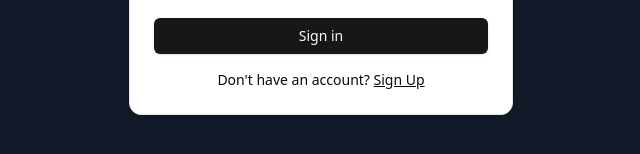
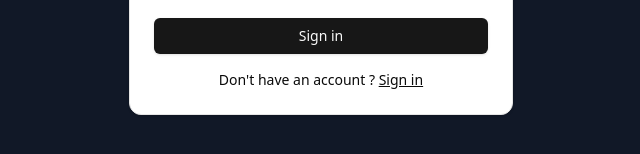
Before and after one commit to Dharma-Teja-22/Recruitment-Portal-FE, a React (Vite) app: page /login in a window 1280 px wide. Shown: the part 490-644 px from the top of the page, without its empty margins (319-959 px from the left). Built offline with nearby package versions, Linux system fonts and the light colour scheme; no server answers.

Commit message:
Final Edit after Deployment

```diff
--- a/src/components/Login.tsx
+++ b/src/components/Login.tsx
@@ -12,7 +12,7 @@ import { Input } from "@/components/ui/input";
 import { Label } from "@/components/ui/label";
 import { useState } from "react";
 import APIs from "./APIs";
-import { useNavigate } from "react-router-dom";
+import { Link, useNavigate } from "react-router-dom";
 
 
 export function Login({
@@ -153,10 +153,11 @@ export function Login({
               </div>
               <Button className="w-full mt-2">Sign in</Button>
               <div className=" text-center text-sm">
-                Don't have an account?{" "}
-                <a href="./Signup" className="underline">
+                Don't have an account ?{" "}
+                {/* <a href="./Signup" className="underline">
                   Sign Up
-                </a>
+                </a> */}
+                <Link to='/Signup' className="underline">Sign in</Link>
               </div>
             </CardContent>
           </Card>
--- a/src/components/Signup.tsx
+++ b/src/components/Signup.tsx
@@ -12,6 +12,7 @@ import { Button } from "./ui/button";
 import APIs from "./APIs";
 import { toast, ToastContainer } from "react-toastify";
 import { z } from "zod";
+import { Link } from "react-router-dom";
 
 const signupSchema = z.object({
   first_name: z
@@ -175,10 +176,12 @@ export function Signup(): JSX.Element {
                 </Button>
               </div>
               <div className="mt-4 text-center text-sm">
-                Already have an account?{" "}
-                <a href="./Login" className="underline">
+                Already have an account ?{" "}
+                {/* <a href="./Login" className="underline">
                   Sign in
-                </a>
+                </a> */}
+                <Link to='/login' className="underline">Login
+                </Link>
               </div>
             </CardContent>
           </Card>
```
